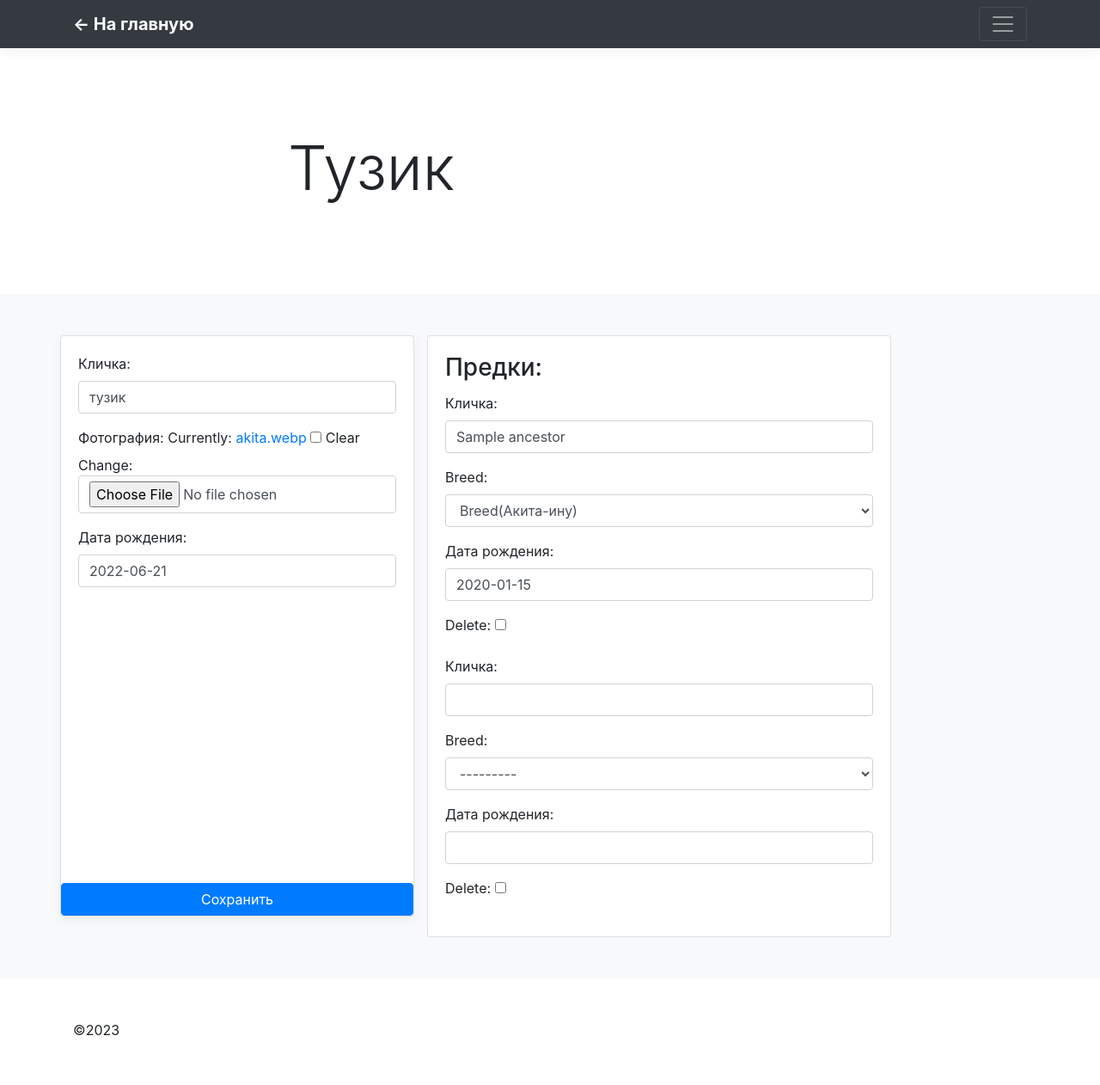
After one commit to fedor-metsger/django_hw_01, a Django app: page /dogs/dog/1/edit/ in a window 1280 px wide. The commit adds this page. Shown: the whole page at 86% size. Run offline with Django 4.2, Linux system fonts and the light colour scheme; data comes from the database, SQL or seed files in the repository; tables that the repository leaves empty hold one stand-in row (values such as "Sample post"); some libraries are stand-ins or nearby versions.

Commit message:
Add proctice solution

```diff
--- /dev/null
+++ b/dogs/forms.py
@@ -0,0 +1,40 @@
+from datetime import datetime, timedelta, date
+from datetime import timedelta
+from django.forms import models, forms
+
+from dogs.models import Dog, Breed, Ancestor
+
+class DogForm(models.ModelForm):
+    class Meta:
+        model = Dog
+        exclude = ("breed",)
+
+    def __init__(self, *args, **kwargs):
+        self.breed_id = kwargs["breed_id"]
+        del kwargs["breed_id"]
+        super().__init__(*args, **kwargs)
+
+        for field_name, field in self.fields.items():
+            field.widget.attrs["class"] = "form-control"
+
+    def save(self, *args, **kwargs):
+        self.instance.breed = Breed.objects.get(pk=self.breed_id)
+        return super().save(*args, **kwargs)
+
+    def clean_birthdate(self):
+        cleaned_data = self.cleaned_data["birthdate"]
+
+        if cleaned_data < date.today() - timedelta(days=100 * 365):
+            raise forms.ValidationError("Возраст не должен быть больше 100 лет.")
+        return cleaned_data
+
+class AncestorForm(models.ModelForm):
+    class Meta:
+        model = Ancestor
+        exclude = ("dog",)
+
+    def __init__(self, *args, **kwargs):
+        super().__init__(*args, **kwargs)
+
+        for field_name, field in self.fields.items():
+            field.widget.attrs["class"] = "form-control"
--- a/dogs/models.py
+++ b/dogs/models.py
@@ -26,3 +26,17 @@ class Dog(models.Model):
     class Meta:
         verbose_name = 'собака'
         verbose_name_plural = 'собаки'
+
+class Ancestor(models.Model):
+    dog = models.ForeignKey(Dog, on_delete=models.CASCADE)
+    name = models.CharField(max_length=150, verbose_name='кличка')
+    breed = models.ForeignKey(Breed, on_delete=models.CASCADE)
+    birthdate = models.DateField(verbose_name='дата рождения', null=True, blank=True)
+
+    def __str__(self):
+        return f'Ancestor({self.name, self.breed})'
+        # return self.name
+
+    class Meta:
+        verbose_name = 'предок'
+        verbose_name_plural = 'предки'
--- a/dogs/templates/dogs/breed_item.html
+++ b/dogs/templates/dogs/breed_item.html
@@ -8,8 +8,11 @@
             <h1 class="display-3">{{ bread }}</h1>
         </div>
     </div>
-    <div class="album py-5 bg-light">
+
+    <div class=" album py-5 bg-light">
         <div class="container">
+            <a href="{% url "dogs:dog_create" breed_id %}" class="btn btn-primary">Создать новую запись</a>
+            <br><br>
             {% for d in dogs %}
                 <div class="row">
                     {#                    <div class="col-md-4">#}
@@ -20,6 +23,7 @@
                                     <td><h2>{{ d.name|title }}</h2>
                                         <br>
                                         <h3>{{ d.birthdate }}</h3>
+                                        <a href="{% url "dogs:dog_update" d.id %}" class="btn btn-warning">Изменить</a>
                                     </td>
                                     <td>
                                         <img src={{ d.photo|media_filter }} width="500">
--- /dev/null
+++ b/dogs/templates/dogs/dog_form.html
@@ -0,0 +1,40 @@
+{% extends "dogs/base.html" %}
+
+{% block content %}
+    {% load my_tags %}
+
+    <div class="jumbotron">
+        <div class="container">
+            <h1 class="display-3">{{ object.name|title }}</h1>
+        </div>
+    </div>
+
+    <div class=" album py-5 bg-light">
+        <div class="container">
+            {#            <a href="{% url "dogs:dog_create" %}" class="btn btn-primary">Создать новую запись</a>#}
+            {#            <br><br>#}
+            {#            <div class="row">#}
+            <form method="post" class="row">
+                {% csrf_token %}
+                <div class="card mb-4 box-shadow">
+                    <div class="card-body">
+                        {{ form.as_p }}
+                    </div>
+                    <input type="submit" class="btn btn-primary" value="Сохранить">
+                </div>
+                <div class="col-6">
+                    <div class="card">
+                        <div class="card-body">
+                            <h3 class="card-title">Предки:</h3>
+                            {{ formset.management_form }}
+                            {% for form in formset.forms %}
+                                {{ form.as_p }}
+                            {% endfor %}
+                        </div>
+                    </div>
+                </div>
+            </form>
+            {#            </div>#}
+        </div>
+    </div>
+{% endblock %}
--- a/dogs/urls.py
+++ b/dogs/urls.py
@@ -1,12 +1,15 @@
 
 from django.urls import path
 
-from dogs.views import index, breed, breed_item
+from dogs.views import index, breed, breed_item, DogCreateView, DogUpdateView
 
 app_name = 'dogs'
 
 urlpatterns = [
     path('', index, name='index'),
     path('breed/', breed, name='breed'),
-    path('breed/<int:pk>/', breed_item, name='breed_item')
+    path('breed/<int:pk>/', breed_item, name='breed_item'),
+    path('breed/<int:breed_id>/create_dog/', DogCreateView.as_view(), name='dog_create'),
+    # path('dog/create/', DogCreateView.as_view(), name='dog_create'),
+    path('dog/<int:pk>/edit/', DogUpdateView.as_view(), name='dog_update')
 ]
--- a/dogs/views.py
+++ b/dogs/views.py
@@ -1,7 +1,11 @@
-from django.http import HttpResponse
+
 from django.shortcuts import render
+from django.urls import reverse_lazy
+from django.views.generic import CreateView, UpdateView
+from django.forms import inlineformset_factory
 
-from dogs.models import Breed, Dog
+from dogs.models import Breed, Dog, Ancestor
+from dogs.forms import DogForm, AncestorForm
 
 
 # Create your views here.
@@ -20,7 +24,50 @@ def breed_item(request, pk):
     breed = Breed.objects.filter(pk=pk)[0].name
     context = {
         "breed": breed,
+        "breed_id": pk,
         "dogs": Dog.objects.filter(breed_id=pk)
     }
+    return render(request, "dogs/breed_item.html", context=context)
 
-    return render(request, "dogs/breed_item.html", context=context)
+class DogCreateView(CreateView):
+    model = Dog
+    form_class = DogForm
+
+    def get_form_kwargs(self):
+        kwargs = super().get_form_kwargs()
+        breed_id = self.kwargs["breed_id"]
+        kwargs.update({'breed_id': breed_id})
+        return kwargs
+
+    def get_success_url(self, *args, **kwargs):
+        return reverse_lazy('dogs:breed_item', kwargs={'pk': self.kwargs["breed_id"]})
+
+class DogUpdateView(UpdateView):
+    model = Dog
+    form_class = DogForm
+
+    def get_form_kwargs(self):
+        kwargs = super().get_form_kwargs()
+        self.breed_id = Dog.objects.get(pk=self.kwargs["pk"]).breed.id
+        kwargs.update({'breed_id': self.breed_id})
+        return kwargs
+
+    def get_success_url(self, *args, **kwargs):
+        return reverse_lazy('dogs:breed_item', kwargs={'pk': self.breed_id})
+
+    def get_context_data(self, **kwargs):
+        context_data = super().get_context_data(**kwargs)
+        AncestorFormSet = inlineformset_factory(Dog, Ancestor, form=AncestorForm, extra=1)
+        if self.request.method == "POST":
+            context_data["formset"] = AncestorFormSet(self.request.POST, instance=self.object)
+        else:
+            context_data["formset"] = AncestorFormSet(instance=self.object)
+        return context_data
+
+    def form_valid(self, form):
+        formset = self.get_context_data()["formset"]
+        self.object = form.save()
+        if formset.is_valid():
+            formset.instance = self.object
+            formset.save()
+        return super().form_valid(form)
```
Also changed, not shown: dogs/migrations/0002_ancestor.py (added).
